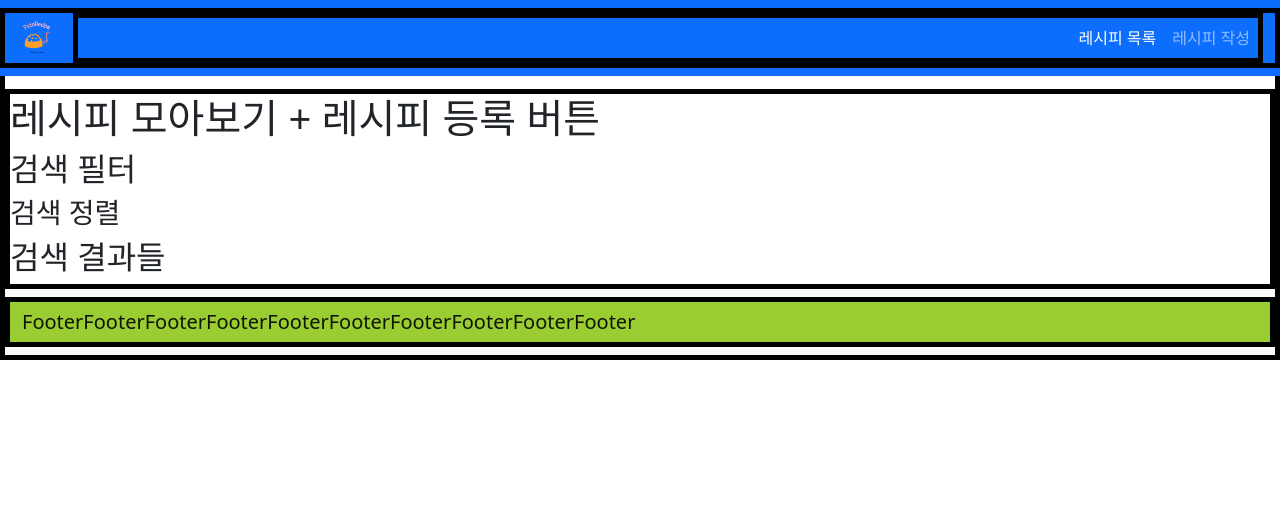
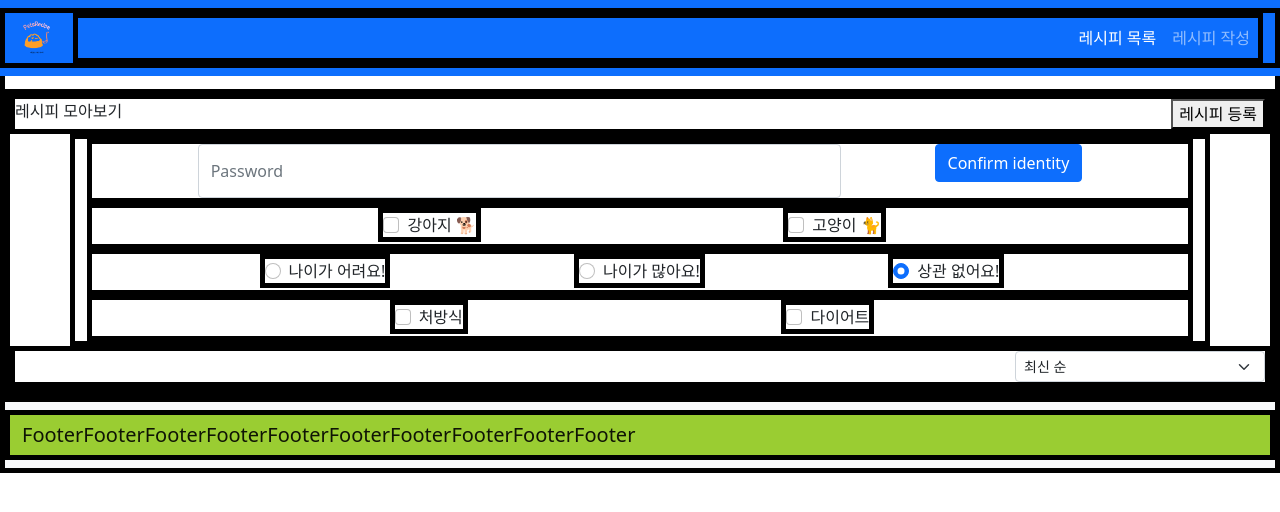
Before and after one commit to 2021-innovation-hackathon/HackStarter, a Vue app: page /recipe/list in a window 1280 px wide. Shown: the top 512 px of the page. Built offline with nearby package versions, Linux system fonts and the light colour scheme.

Commit message:
레시피 리스트 페이지

```diff
--- a/src/views/RecipeList.vue
+++ b/src/views/RecipeList.vue
@@ -1,12 +1,89 @@
 <template>
-    <div>
-        <h1> 레시피 모아보기 + 레시피 등록 버튼</h1>
+    <div >
 
-        <h2> 검색 필터 </h2>
+<!-- 레시피 모아보기 + 레시피 등록 버튼</h1> -->
+    <div class="top">
+        <span> 레시피 모아보기 </span>
+        <button> 레시피 등록 </button>
+    </div>
 
 
-        <h3> 검색 정렬</h3>
-        <h2> 검색 결과들</h2>
+
+        <!-- 검색 필터 </h2> -->
+    <div class="filter container">
+        <div class="align-middle container">
+            <input type="password" class="form-control col-3" id="inputPassword2" placeholder="Password" style="width:60%">
+            <button type="submit" class="btn btn-primary mb-3">Confirm identity</button>
+        </div>
+
+        <div class="align-middle">
+            <div class="form-check form-check-inline">
+                <input class="form-check-input" type="checkbox" value="" id="dog">
+                <label class="form-check-label" for="dog">
+                    강아지 🐕
+                </label>
+            </div>
+            <div class="form-check form-check-inline">
+                <input class="form-check-input" type="checkbox" value="" id="cat">
+                <label class="form-check-label" for="cat">
+                    고양이 🐈
+                </label>
+            </div>
+        </div>
+
+
+        <!--  애완동물의 나이  -->
+        <div class="align-middle">
+            <div class="form-check form-check-inline">
+                <input class="form-check-input" type="radio" name="pet-age" id="low" value="option1" checked>
+                <label class="form-check-label" for="low">
+                    나이가 어려요!
+                </label>
+            </div>
+            <div class="form-check form-check-inline">
+                <input class="form-check-input" type="radio" name="pet-age" id="high" value="option1" checked>
+                <label class="form-check-label" for="high">
+                    나이가 많아요!
+                </label>
+            </div>
+            <div class="form-check form-check-inline">
+                <input class="form-check-input" type="radio" name="pet-age" id="default" value="option1" checked>
+                <label class="form-check-label" for="default">
+                    상관 없어요!
+                </label>
+            </div>
+        </div>
+
+        <!-- 애완동물 상태 (처방식, 다이어트 .... ) -->
+        <div class="align-middle">
+            <div class="form-check form-check-inline">
+                <input class="form-check-input" type="checkbox" value="" id="hult">
+                <label class="form-check-label" for="hult">
+                    처방식
+                </label>
+            </div>
+            <div class="form-check form-check-inline">
+                <input class="form-check-input" type="checkbox" value="" id="diet">
+                <label class="form-check-label" for="diet">
+                    다이어트
+                </label>
+            </div>
+        </div>
+    </div>
+        <!-- <h3> 검색 정렬</h3> -->
+    <div class="array">
+        <select class="form-select form-select-sm">
+            <option selected>최신 순</option>
+            <option value="1">추천 순</option>
+        </select>
+    </div>
+
+
+
+        <!-- <h2> 검색 결과들 무한 스크롤</h2> -->
+    <div class="post-list"></div>
+
+
 
     </div>
 </template>
@@ -16,5 +93,28 @@ export default {
 }
 </script>
 <style>
+.top{
+    display: flex;
+    justify-content:space-between;
+}
+.filter{
 
+}
+.array{
+
+}
+.post-list{
+
+}
+.align-middle{
+    display:flex;
+    justify-content: space-evenly;
+}
+.array{
+    display: flex;
+    justify-content: flex-end;
+}
+.array select {
+    width:20%;
+}
 </style>
```
